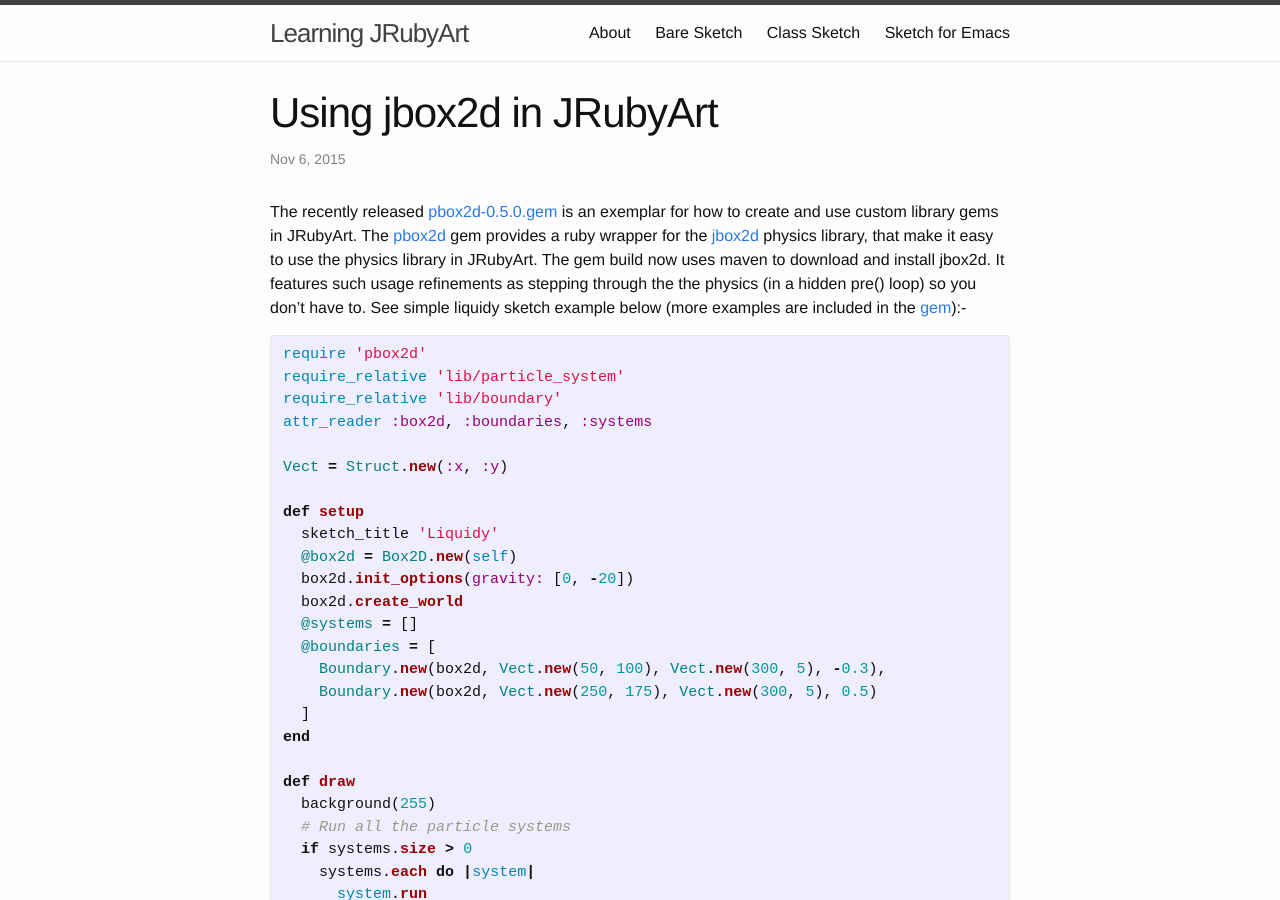
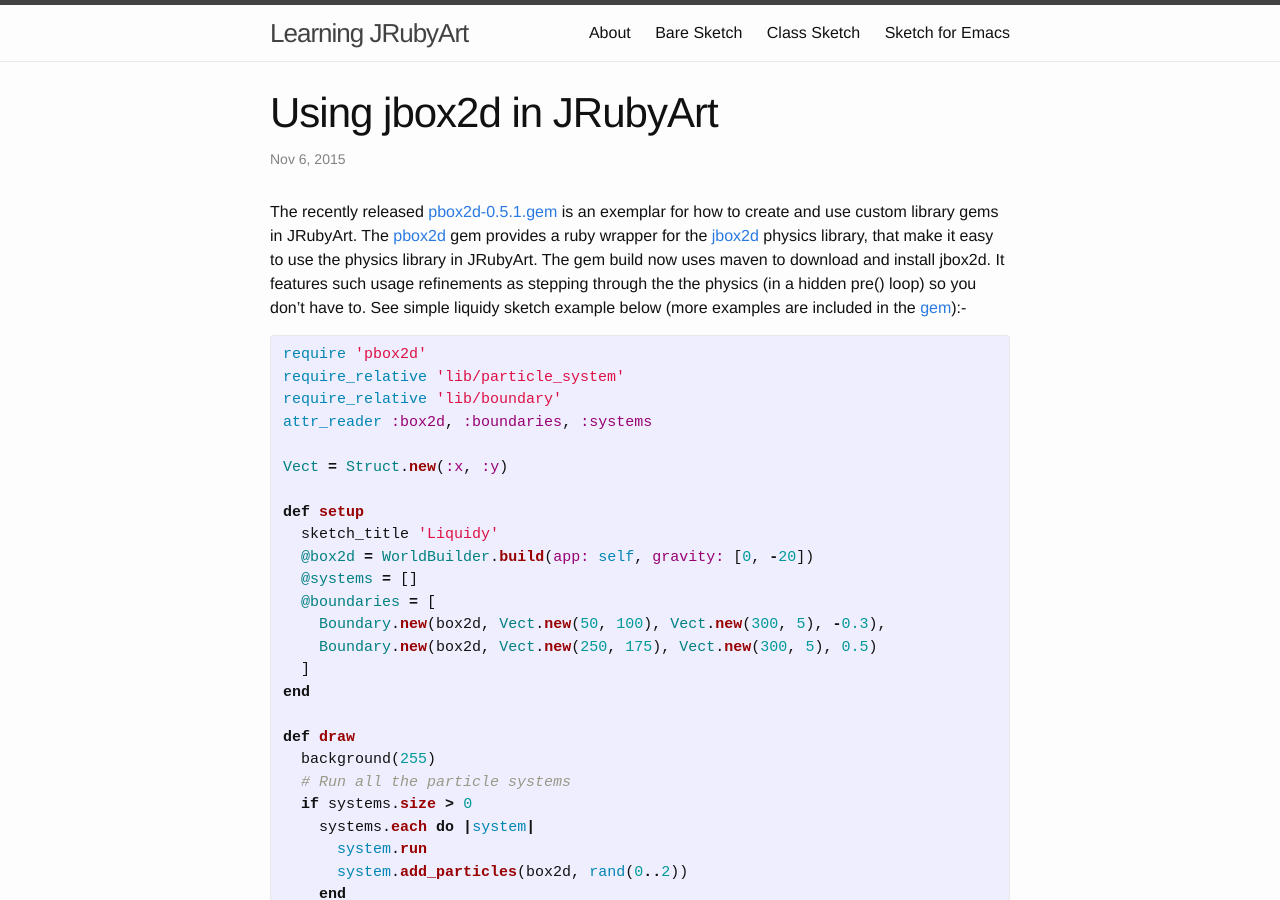
Before and after one commit to monkstone/monkstone.github.com, a Jekyll site: the page built from _posts/2015-11-06-jbox2d.md, in a window 1280 px wide and 900 px high. Built offline with Jekyll 4.4.1, drawn with Linux system fonts in a browser that asks for light colours.

Commit message:
use world builder

```diff
--- a/_posts/2015-11-06-jbox2d.md
+++ b/_posts/2015-11-06-jbox2d.md
@@ -6,7 +6,7 @@ categories: jruby_art update
 permalink:   _posts/pbox2d
 ---
 
-The recently released [pbox2d-0.5.0.gem][gem] is an exemplar for how to create and use custom library gems in JRubyArt. The [pbox2d][gem] gem provides a ruby wrapper for the [jbox2d][library] physics library, that make it easy to use the physics library in JRubyArt. The gem build now uses maven to download and install jbox2d. It features such usage refinements as stepping through the the physics (in a hidden pre() loop) so you don't have to. See simple liquidy sketch example below (more examples are included in the [gem][gem]):-
+The recently released [pbox2d-0.5.1.gem][gem] is an exemplar for how to create and use custom library gems in JRubyArt. The [pbox2d][gem] gem provides a ruby wrapper for the [jbox2d][library] physics library, that make it easy to use the physics library in JRubyArt. The gem build now uses maven to download and install jbox2d. It features such usage refinements as stepping through the the physics (in a hidden pre() loop) so you don't have to. See simple liquidy sketch example below (more examples are included in the [gem][gem]):-
 
 {% highlight ruby %}
 
@@ -19,9 +19,7 @@ Vect = Struct.new(:x, :y)
 
 def setup
   sketch_title 'Liquidy'
-  @box2d = Box2D.new(self)
-  box2d.init_options(gravity: [0, -20])
-  box2d.create_world
+  @box2d = WorldBuilder.build(app: self, gravity: [0, -20])
   @systems = []
   @boundaries = [
     Boundary.new(box2d, Vect.new(50, 100), Vect.new(300, 5), -0.3),
```
